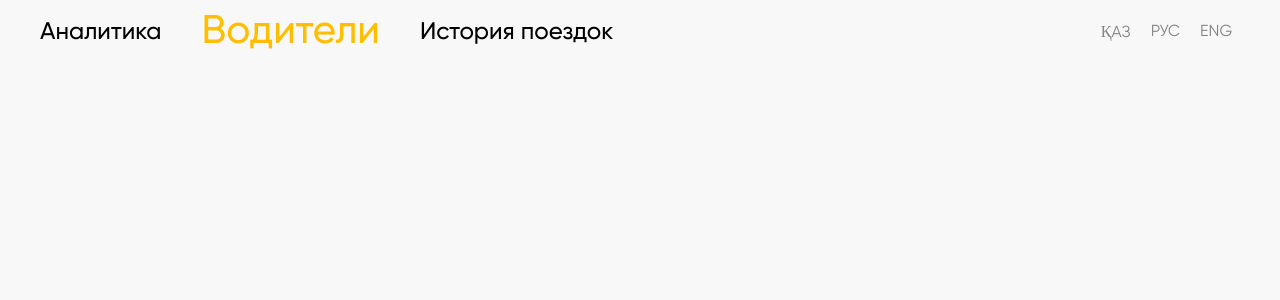
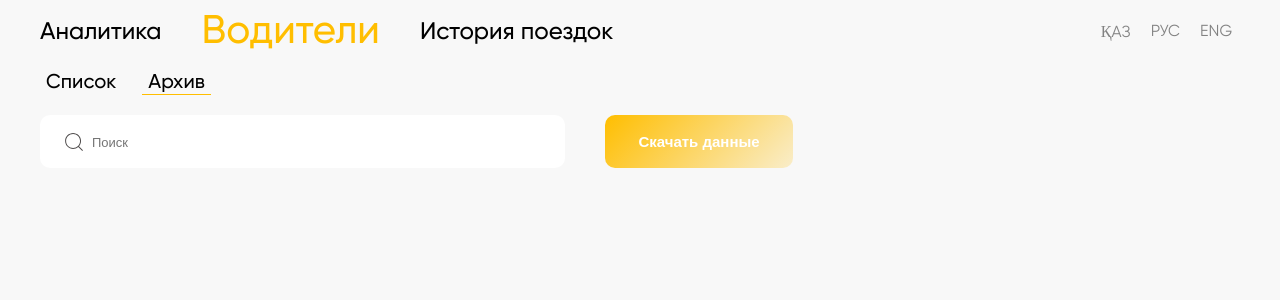
Before and after one commit to zhassulaan/qazaqtaxi_intercity, a Vue app: page /intercity/drivers/archive in a window 1280 px wide. Shown: the top 300 px of the page. Built offline with nearby package versions, Linux system fonts and the light colour scheme.

Commit message:
search and controller

```diff
--- /dev/null
+++ b/src/assets/styles/home.scss
@@ -0,0 +1,38 @@
+.home {
+	padding: 65px 3.125vw;
+	&-control {
+		display: flex;
+		gap: 3.125vw;
+		.button {
+			width: 188px;
+			font-size: 15px;
+			font-weight: 600;
+			margin-top: 20px;
+		}
+	}
+	.new-column__box {
+		display: grid;
+		grid-gap: 5px;
+		.input {
+			width: 21.875vw;
+			height: 53px;
+			font-size: 20px;
+		}
+	}
+	.application {
+		display: grid;
+		grid-template-columns: repeat(3, 1fr);
+		width: 100%;
+		grid-gap: 20px 0;
+		padding: 3px 0;
+		&-box {
+			display: grid;
+			grid-gap: 5px;
+			.button {
+				width: 21.875vw;
+				height: 53px;
+				margin-top: auto;
+			}
+		}
+	}
+}
--- a/src/assets/styles/main.css
+++ b/src/assets/styles/main.css
@@ -1,11 +1,13 @@
 @import './auth.scss';
 @import './header.scss';
+@import './home.scss';
 @import './welcome.scss';
 @import '../fonts/stylesheet.css';
 
 :root {
   --clr-white: #FFF;
   --clr-black: #000;
+  --clr-grey-3: #8C8C8C;
   --clr-orange: #FFBE00;
   --clr-auth: #CACACA;
   --clr-background: #F8F8F8;
@@ -50,6 +52,15 @@ a {
 h1 {
   font-size: 40px;
 }
+h2, h3 {
+  font-size: 20px;
+}
+h2 {
+  font-weight: 600;
+}
+h3 {
+  font-weight: 500;
+}
 
 .btn {
   cursor: pointer;
--- /dev/null
+++ b/src/components/Controller.vue
@@ -0,0 +1,54 @@
+<template>
+	<div class='controller'>
+		<router-link to='/intercity/drivers/list/'>
+			<h3 class='btn'
+				:class="{ 'active': active === 'list' }"
+				@click="active = 'list'"
+			>
+				Список
+			</h3>
+		</router-link>
+
+		<router-link to='/intercity/drivers/archive/'>
+			<h3 class='btn'
+				:class="{ 'active': active === 'archive' }"
+				@click="active = 'archive'"
+			>
+				Архив
+			</h3>
+		</router-link>
+	</div>
+</template>
+
+<script setup>
+import { ref } from 'vue';
+import { useRoute } from 'vue-router';
+
+const route = useRoute();
+const active = ref(route.matched[2].path.split('/')[3]);
+</script>
+
+<style scoped lang='scss'>
+.controller {
+	display: flex;
+	gap: 1.5625vw;
+	margin-top: 6px;
+	.btn {
+		line-height: 24px;
+		padding: 0 .46875vw;
+		&.active {
+			position: relative;
+			&::after {
+				position: absolute;
+				bottom: 0;
+				left: 0;
+				content: '';
+				width: 100%;
+				height: 1.5px;
+				background-color: var(--clr-orange);
+				text-decoration: underline;
+			}
+		}
+	}
+}
+</style>
--- /dev/null
+++ b/src/components/Search.vue
@@ -0,0 +1,32 @@
+<template>
+	<div class='search'>
+		<search-icon />
+		<input
+			type='text'
+			placeholder='Поиск'
+		/>
+	</div>
+</template>
+
+<script setup>
+import SearchIcon from '@/components/icons/Search.vue';
+</script>
+
+<style scoped lang='scss'>
+.search {
+	display: flex;
+	align-items: center;
+	gap: 6px;
+	width: 41.015625vw;
+	background-color: var(--clr-white);
+	border-radius: 10px;
+	margin-top: 20px;
+	padding: 15px 1.71875vw 14px;
+	input {
+		border: none;
+		color: var(--clr-grey-3);
+		font-size: 13px;
+		font-weight: 500;
+	}
+}
+</style>
--- /dev/null
+++ b/src/components/icons/Search.vue
@@ -0,0 +1,17 @@
+<template>
+	<svg
+		width="24"
+		height="24"
+		viewBox="0 0 24 24"
+		fill="none"
+		xmlns="http://www.w3.org/2000/svg"
+	>
+		<g id="circum:search">
+			<path
+				id="Vector"
+				d="M20.0313 20.7901C20.4913 21.2501 21.2013 20.5401 20.7413 20.0901L16.9913 16.3301C18.3068 14.8746 19.0339 12.9819 19.0313 11.0201C19.0313 6.63006 15.4613 3.06006 11.0713 3.06006C6.68133 3.06006 3.11133 6.63006 3.11133 11.0201C3.11133 15.4101 6.68133 18.9801 11.0713 18.9801C13.0513 18.9801 14.8813 18.2501 16.2813 17.0401L20.0313 20.7901ZM4.11033 11.0201C4.11033 7.18006 7.24033 4.06006 11.0703 4.06006C14.9103 4.06006 18.0303 7.18006 18.0303 11.0201C18.0303 14.8601 14.9103 17.9801 11.0703 17.9801C7.24033 17.9801 4.11033 14.8601 4.11033 11.0201Z"
+				fill="#504D4D"
+			/>
+		</g>
+	</svg>
+</template>
--- a/src/views/Analytics.vue
+++ b/src/views/Analytics.vue
@@ -1,5 +1,5 @@
 <template>
-	<main>
+	<main class='home'>
 		<h1>Analytics</h1>
   </main>
 </template>
--- a/src/views/DriversArchive.vue
+++ b/src/views/DriversArchive.vue
@@ -1,5 +1,19 @@
 <template>
-	<main>
-		<h1>DriversArchive</h1>
+	<main class='home'>
+		<Controller />
+		<div class='home-control'>
+			<Search />
+			<Button
+				text='Скачать данные'
+				@click='add = true'
+			/>
+		</div>
+
   </main>
 </template>
+
+<script setup>
+import Button from '@/components/Button.vue';
+import Controller from '@/components/Controller.vue';
+import Search from '@/components/Search.vue';
+</script>
--- a/src/views/DriversList.vue
+++ b/src/views/DriversList.vue
@@ -1,5 +1,11 @@
 <template>
-	<main>
-		<h1>DriversList</h1>
+	<main class='home'>
+		<Controller />
+		<Search />
   </main>
 </template>
+
+<script setup>
+import Controller from '@/components/Controller.vue';
+import Search from '@/components/Search.vue';
+</script>
--- a/src/views/History.vue
+++ b/src/views/History.vue
@@ -1,5 +1,17 @@
 <template>
-	<main>
-		<h1>History</h1>
+	<main class='home'>
+		<div class='home-control'>
+			<Search />
+			<Button
+				text='Скачать данные'
+				@click='add = true'
+			/>
+		</div>
+
   </main>
 </template>
+
+<script setup>
+import Button from '@/components/Button.vue';
+import Search from '@/components/Search.vue';
+</script>
```
